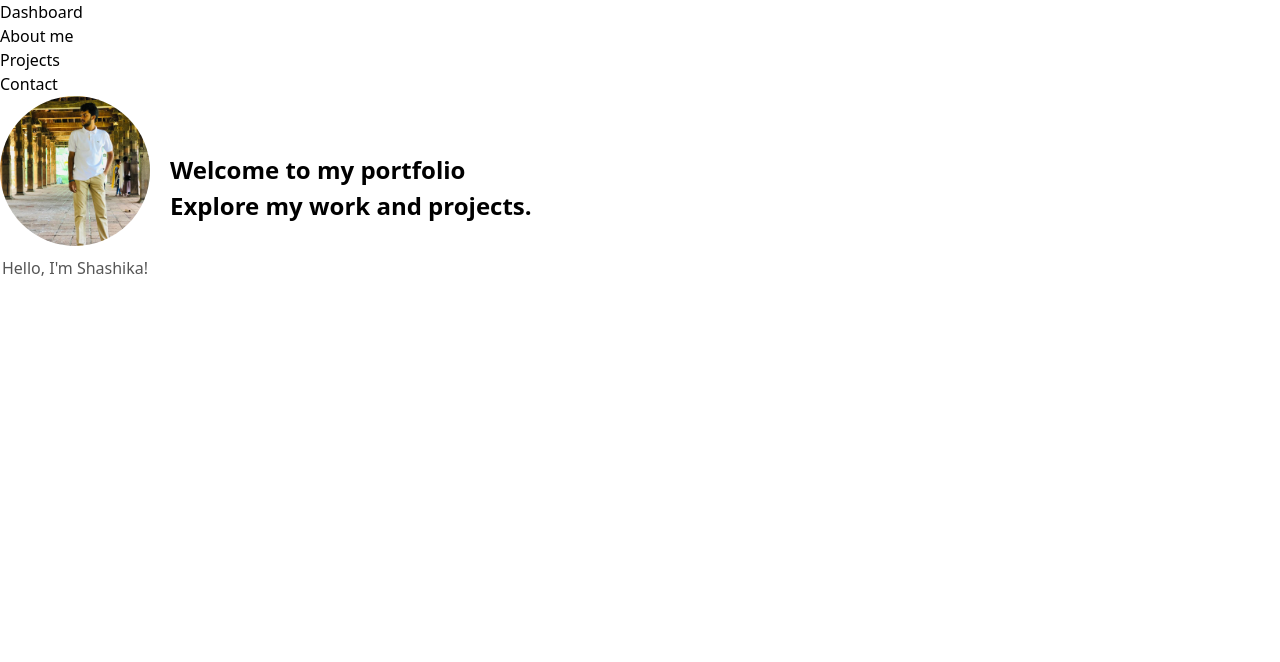
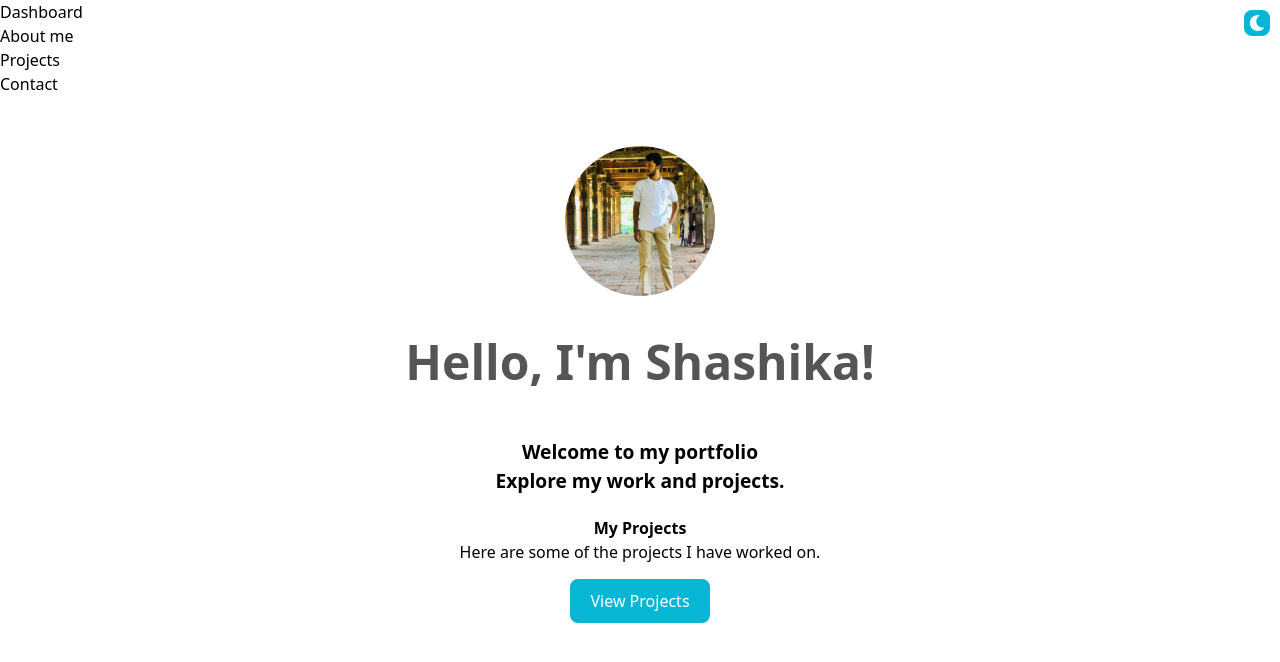
Before and after one commit to Shashika2001/myportfolio, a React (Vite) app in the folder myportfolio/: page / in a window 1280 px wide. Shown: the top 662 px of the page. Built offline with nearby package versions, Linux system fonts and the light colour scheme.

Commit message:
add view project button and dark mode

```diff
--- a/myportfolio/package.json
+++ b/myportfolio/package.json
@@ -12,6 +12,7 @@
   "dependencies": {
     "react": "^18.3.1",
     "react-dom": "^18.3.1",
+    "react-icons": "^5.4.0",
     "react-router-dom": "^7.1.1"
   },
   "devDependencies": {
--- a/myportfolio/src/App.jsx
+++ b/myportfolio/src/App.jsx
@@ -1,26 +1,57 @@
-import React from 'react'
+import React, { useState } from 'react';
 import Navbar from './components/Navbar/Navbar';
-import{BrowserRouter, Routes ,Route, } from 'react-router-dom';
+import { BrowserRouter, Routes, Route } from 'react-router-dom';
 import Aboutme from './pages/Aboutme.jsx';
 import Contact from './pages/Contact.jsx';
 import Dashboard from './pages/Dashboard.jsx';
 import Projects from './pages/Projects.jsx';
+import {FaMoon, FaSun} from 'react-icons/fa';
 
 export default function App() {
+  const [isDarkMode, setIsDarkMode] = useState(false); // Manage dark mode state
+
+  // Toggle theme
+  const toggleDarkMode = () => {
+    setIsDarkMode(!isDarkMode);
+  };
+
+  // Define styles for light and dark themes
+  const appStyle = {
+    backgroundColor: isDarkMode ? '#121212' : '#ffffff', // Dark mode: Black, Light mode: White
+    color: isDarkMode ? '#ffffff' : '#000000', // Adjust text color
+    minHeight: '100vh', // Ensure full viewport height
+    transition: 'all 0.3s ease-in-out', // Smooth transition for theme change
+  };
+
+  const buttonStyle = {
+    position: 'fixed', // Keep button in a consistent position
+    top: '10px',
+    right: '10px',
+    backgroundColor: isDarkMode ? '#bb86fc' : '#06b6d4', // Adjust button colors
+    color: '#ffffff',
+    padding: '5px 5px',
+    borderRadius: '8px',
+    border: 'none',
+    cursor: 'pointer',
+  };
+
   return (
-    <div>
+    <div style={appStyle}>
+      {/* Dark Mode Toggle Button */}
+      <button onClick={toggleDarkMode} style={buttonStyle}>
+        {isDarkMode ? <FaSun /> : <FaMoon />}
+      </button>
 
+      {/* Routes and Navbar */}
       <BrowserRouter>
-      <Navbar />
-      <Routes>
-        <Route path="/"  element={<Dashboard/>} />
-        <Route path="/about" element={<Aboutme/>} />
-        <Route path="/contact" element={<Contact/>} />
-        <Route path="/projects" element={<Projects/>} />
-      </Routes>
-
+        <Navbar />
+        <Routes>
+          <Route path="/" element={<Dashboard />} />
+          <Route path="/about" element={<Aboutme />} />
+          <Route path="/contact" element={<Contact />} />
+          <Route path="/projects" element={<Projects />} />
+        </Routes>
       </BrowserRouter>
-
     </div>
-  )
+  );
 }
--- a/myportfolio/src/components/Navbar/Navbar.jsx
+++ b/myportfolio/src/components/Navbar/Navbar.jsx
@@ -4,7 +4,7 @@ export default function Navbar() {
   return (
     <div className='navbar '>
 
-<div className="bg-cyan-950 flex justify-between items-center max-w-6xl mx-auto p-3">
+<div className="bg-cyan-950 flex justify-between items-center  mx-auto p-3">
       <ul className="text-white flex gap-4">
         <Link to='/'><li>Dashboard</li></Link>
         <Link to='/about'><li>About me</li></Link>
--- a/myportfolio/src/pages/Dashboard.jsx
+++ b/myportfolio/src/pages/Dashboard.jsx
@@ -1,50 +1,74 @@
 import React from 'react';
 import image01 from '../assets/image01.jpg';
+import { useNavigate } from 'react-router-dom';
 
 export default function Dashboard() {
-  const containerStyle = {
-    display: 'flex',       // Makes the container a flexbox
-    alignItems: 'center',  // Vertically align the image-text block and right-side text
-    gap: '20px',           // Add space between the image-text block and right-side text
+  const navigate = useNavigate();
+  const handleNavigation = () => {
+    navigate('/projects');
   };
 
-  const imageTextContainerStyle = {
-    display: 'flex',       // Makes the image and its text block a flex column
-    flexDirection: 'column', // Arrange items vertically (image and text under it)
-    alignItems: 'center',  // Center align the image and its text
+  const containerStyle = {
+    display: 'flex',
+    flexDirection: 'column', // Arrange everything vertically
+    alignItems: 'center',    // Center align all items horizontally
+    gap: '20px',             // Add space between items
+    textAlign: 'center',     // Center-align text content
+    marginTop: '50px',       // Add some margin from the top
   };
 
   const imageStyle = {
-    width: '150px',        // Set the width of the image
-    height: '150px',       // Set the height of the image
-    borderRadius: '50%',   // This makes the image rounded
-    objectFit: 'cover',    // Ensures the image covers the area without distortion
-  };
-
-  const textStyle = {
-    fontSize: '1.5rem',     // Font size of the right-side text
-    fontWeight: 'bold',     // Makes the text bold
+    width: '150px',
+    height: '150px',
+    borderRadius: '50%',
+    objectFit: 'cover',
   };
 
   const belowImageTextStyle = {
-    marginTop: '10px',      // Add spacing between the image and text below it
-    fontSize: '1rem',       // Font size for the text under the image
-    color: '#555',          // Set a subtle color for the text
+    marginTop: '10px',
+    fontSize: '3rem',
+    color: '#555',
+    fontWeight: 'bold',
+
+  };
+
+  const descriptionStyle = {
+    fontSize: '1.2rem',
+    fontWeight: 'bold',
+    marginTop: '20px', // Add spacing between sections
+  };
+
+  const buttonStyle = {
+    backgroundColor: '#06b6d4', // Tailwind's cyan-500
+    color: 'white',
+    padding: '10px 20px',
+    borderRadius: '8px',
+    marginTop: '15px',
+    border: 'none',
+    cursor: 'pointer',
   };
 
   return (
     <div style={containerStyle}>
-      {/* Image and Text under the image */}
-      <div style={imageTextContainerStyle}>
-        <img src={image01} alt="Profile" style={imageStyle} />
-        <p style={belowImageTextStyle}>Hello, I'm Shashika!</p>
+      {/* Image */}
+      <img src={image01} alt="Profile" style={imageStyle} />
 
+      {/* Text below the image */}
+      <p style={belowImageTextStyle}>Hello, I'm Shashika!</p>
+
+      {/* Description */}
+      <div style={descriptionStyle}>
+        <h1>Welcome to my portfolio</h1>
+        <p>Explore my work and projects.</p>
       </div>
 
-      {/* Text on the right side */}
-      <div style={textStyle}>
-        <h1>Welcome to my portfolio</h1>
-        <p>Explore my work and projects.</p>
+      {/* Projects Section */}
+      <div>
+        <h2 style={{ fontWeight: '600' }}>My Projects</h2>
+        <p>Here are some of the projects I have worked on.</p>
+        <button onClick={handleNavigation} style={buttonStyle}>
+          View Projects
+        </button>
       </div>
     </div>
   );
--- a/myportfolio/src/pages/Projects.jsx
+++ b/myportfolio/src/pages/Projects.jsx
@@ -3,7 +3,7 @@ import React from 'react'
 export default function Projects() {
   return (
     <div>
-
+      MyProjects
     </div>
   )
 }
```
Also changed, not shown: 1 other file (tests, documents, lock files or other folders).
